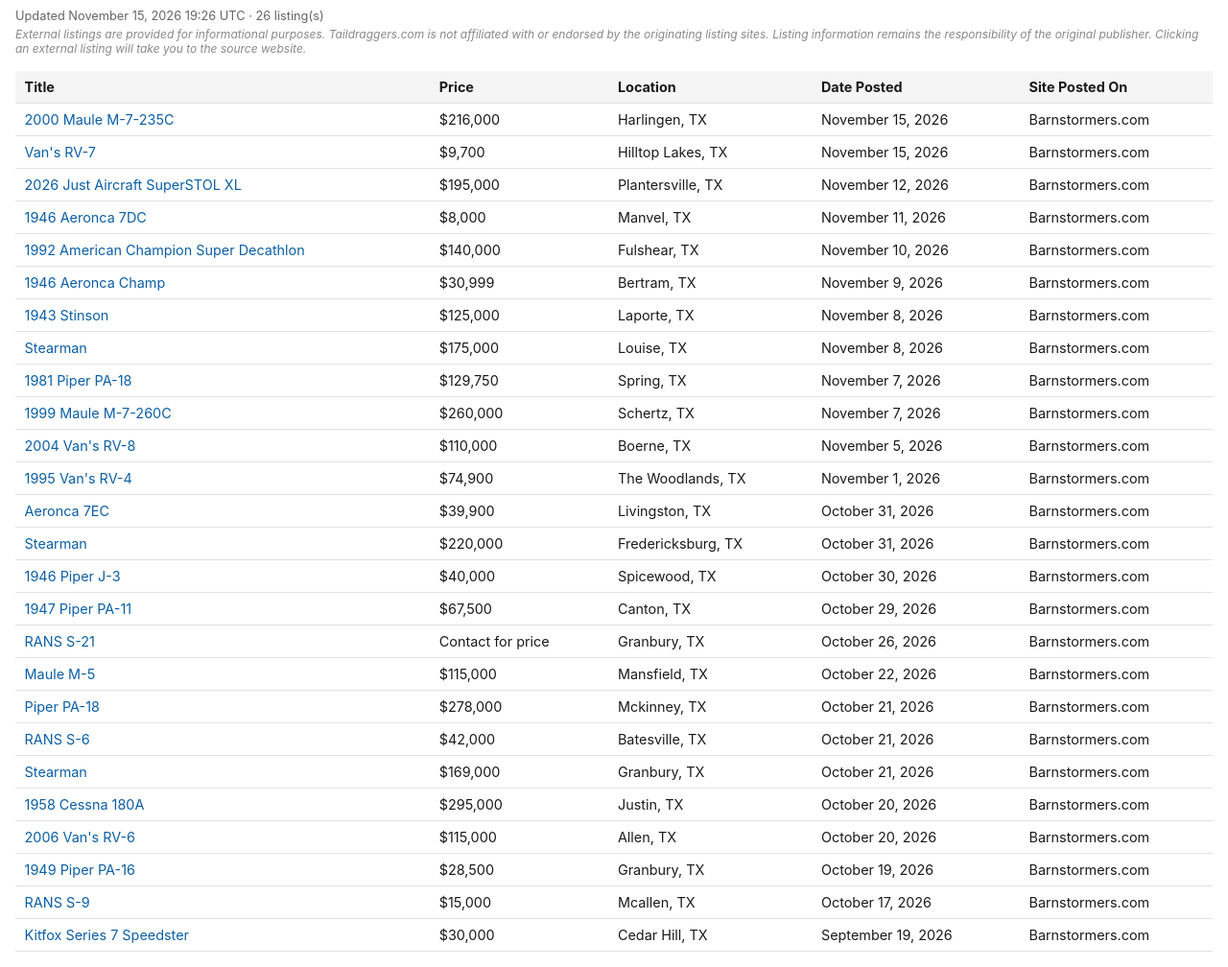
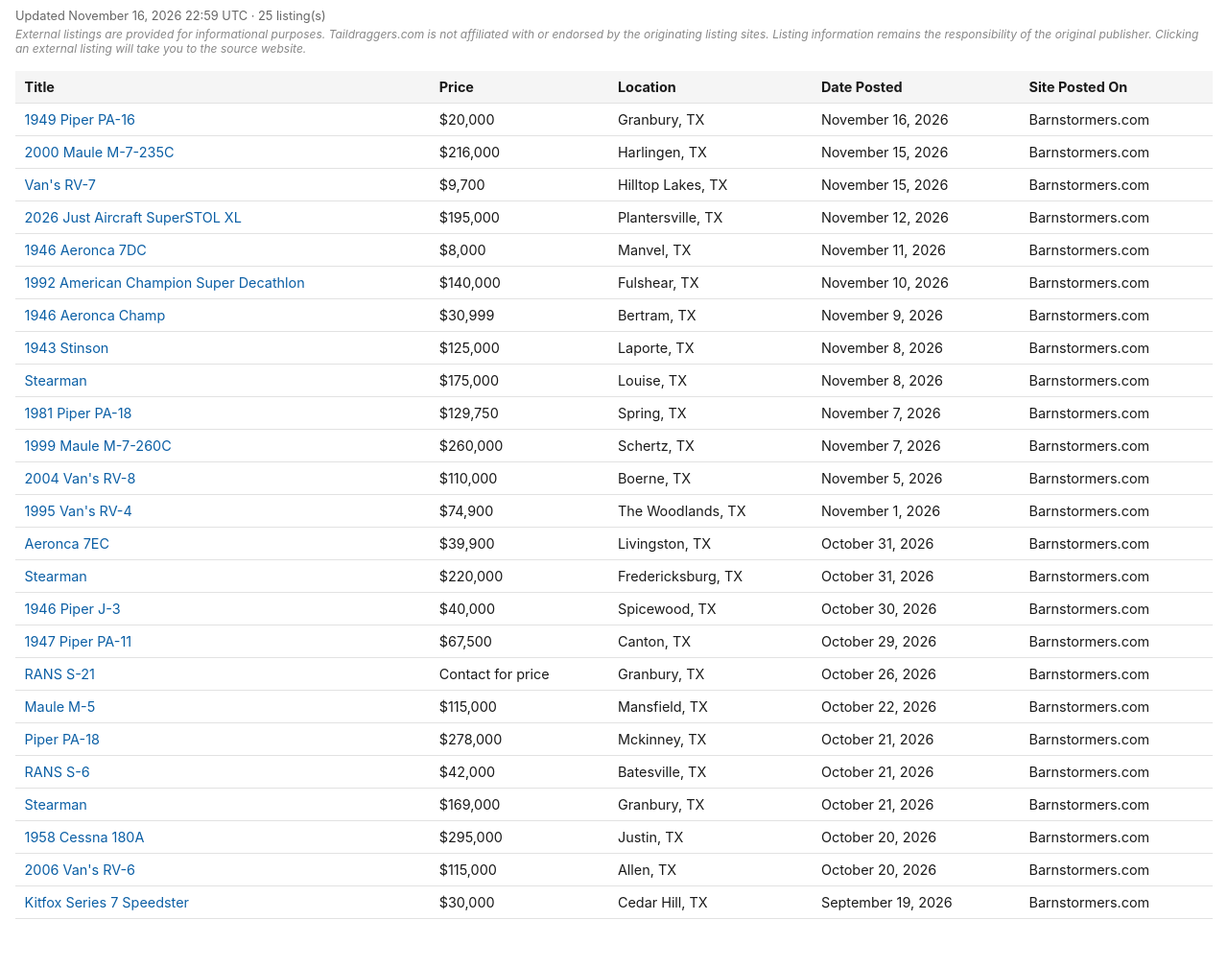
Before and after one commit to taildraggers/texas, a plain HTML site: page docs/index.html in a window 1280 px wide. Shown: the part 43-1051 px from the top of the page at 96% size. After the commit the page ends 1017 px from the top, so only its background shows below. Drawn offline with Linux system fonts and the light colour scheme.

Commit message:
Update Texas listings (2026-11-16)

```diff
--- a/docs/index.html
+++ b/docs/index.html
@@ -58,13 +58,14 @@
 </head>
 <body>
   <h1>Taildragger Ads in Texas</h1>
-  <div class="updated">Updated November 15, 2026 19:26 UTC &middot; 26 listing(s)</div>
+  <div class="updated">Updated November 16, 2026 22:59 UTC &middot; 25 listing(s)</div>
   <div class="disclaimer">External listings are provided for informational purposes. Taildraggers.com is not affiliated with or endorsed by the originating listing sites. Listing information remains the responsibility of the original publisher. Clicking an external listing will take you to the source website.</div>
   <table>
     <thead>
       <tr><th>Title</th><th>Price</th><th>Location</th><th>Date Posted</th><th>Site Posted On</th></tr>
     </thead>
     <tbody>
+        <tr><td><a href="https://www.barnstormers.com/classified-2067949-1949-Piper-Clipper-PA-16.html" target="_blank" rel="noopener noreferrer">1949 Piper PA-16</a></td><td>$20,000</td><td>Granbury, TX</td><td>November 16, 2026</td><td>Barnstormers.com</td></tr>
         <tr><td><a href="https://www.barnstormers.com/classified-2017090-2000-Maule-M7-235C.html" target="_blank" rel="noopener noreferrer">2000 Maule M-7-235C</a></td><td>$216,000</td><td>Harlingen, TX</td><td>November 15, 2026</td><td>Barnstormers.com</td></tr>
         <tr><td><a href="https://www.barnstormers.com/classified-2063995-RV-7-WingEmpennage.html" target="_blank" rel="noopener noreferrer">Van&#x27;s RV-7</a></td><td>$9,700</td><td>Hilltop Lakes, TX</td><td>November 15, 2026</td><td>Barnstormers.com</td></tr>
         <tr><td><a href="https://www.barnstormers.com/classified-2067716-2026-Just-SuperSTOL-XL.html" target="_blank" rel="noopener noreferrer">2026 Just Aircraft SuperSTOL XL</a></td><td>$195,000</td><td>Plantersville, TX</td><td>November 12, 2026</td><td>Barnstormers.com</td></tr>
@@ -88,8 +89,6 @@
         <tr><td><a href="https://www.barnstormers.com/classified-2047652-Stearman.html" target="_blank" rel="noopener noreferrer">Stearman</a></td><td>$169,000</td><td>Granbury, TX</td><td>October 21, 2026</td><td>Barnstormers.com</td></tr>
         <tr><td><a href="https://www.barnstormers.com/classified-2066495-1958-Cessna-180A.html" target="_blank" rel="noopener noreferrer">1958 Cessna 180A</a></td><td>$295,000</td><td>Justin, TX</td><td>October 20, 2026</td><td>Barnstormers.com</td></tr>
         <tr><td><a href="https://www.barnstormers.com/classified-2079207-2006-RV-6.html" target="_blank" rel="noopener noreferrer">2006 Van&#x27;s RV-6</a></td><td>$115,000</td><td>Allen, TX</td><td>October 20, 2026</td><td>Barnstormers.com</td></tr>
-        <tr><td><a href="https://www.barnstormers.com/classified-2067949-1949-Piper-Clipper-PA-16.html" target="_blank" rel="noopener noreferrer">1949 Piper PA-16</a></td><td>$28,500</td><td>Granbury, TX</td><td>October 19, 2026</td><td>Barnstormers.com</td></tr>
-        <tr><td><a href="https://www.barnstormers.com/classified-2078738-RANS--S9-CHAOS-FOR-SALE.html" target="_blank" rel="noopener noreferrer">RANS S-9</a></td><td>$15,000</td><td>Mcallen, TX</td><td>October 17, 2026</td><td>Barnstormers.com</td></tr>
         <tr><td><a href="https://www.barnstormers.com/classified-2055510-Kitfox-4-Speedster-Project.html" target="_blank" rel="noopener noreferrer">Kitfox Series 7 Speedster</a></td><td>$30,000</td><td>Cedar Hill, TX</td><td>September 19, 2026</td><td>Barnstormers.com</td></tr>
     </tbody>
   </table>
```
